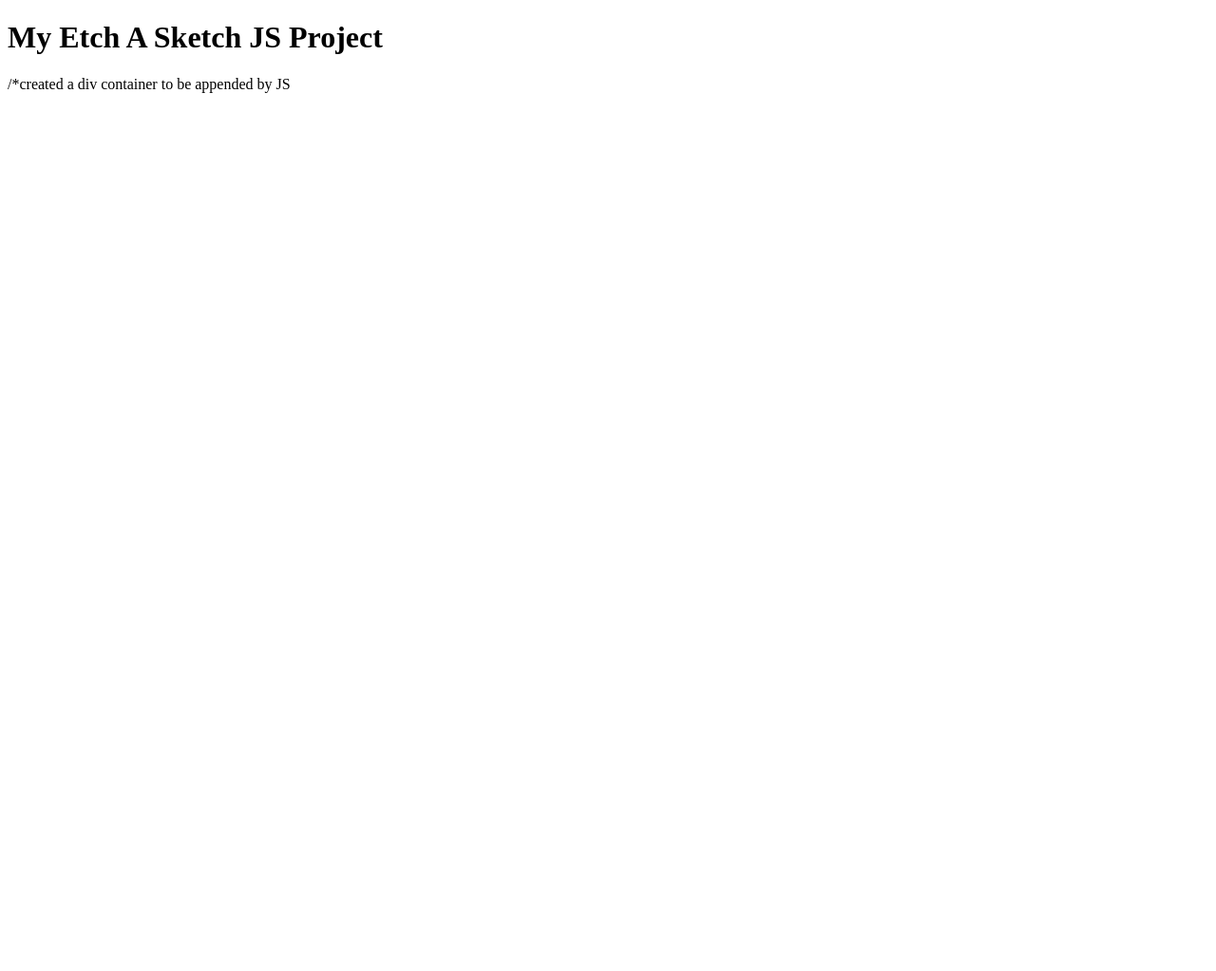
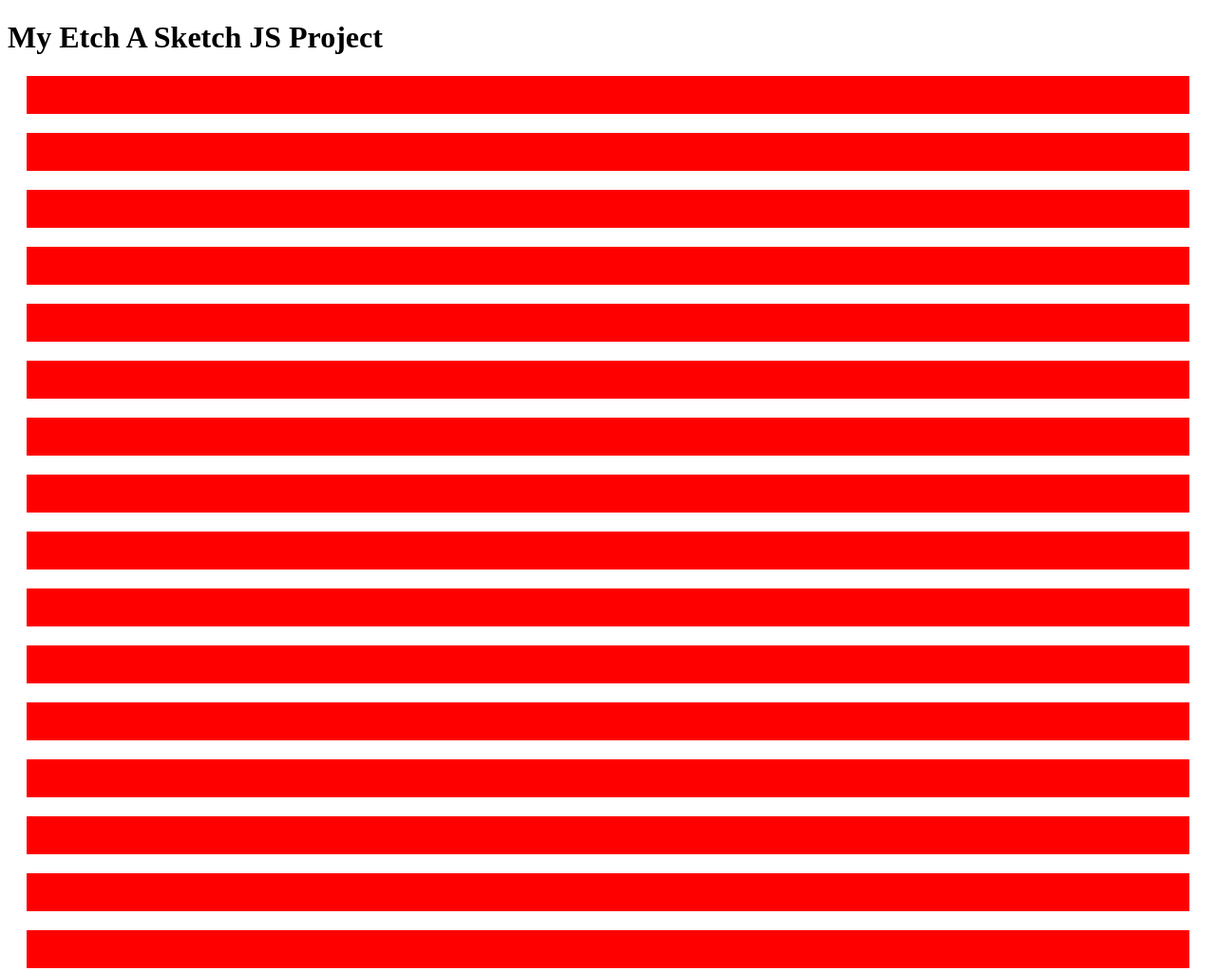
Before and after one commit to rokuruby/etchasketch, a plain HTML site: page index.html in a window 1280 px wide. Shown: the whole page at 95% size. Before the commit the page ends 800 px from the top, so only its background shows below. Drawn offline with Linux system fonts and the light colour scheme.

Commit message:
added code with a loop to create 16x16 rows and collumn

```diff
--- a/etchsketch.js
+++ b/etchsketch.js
@@ -2,10 +2,17 @@ console.log('test JS link!');
 
 //created a variable to select the div to be appended
 const container = document.querySelector('#container');
-//created a div to hold the etch a sketch
-const content = document.createElement('div');
-//content.classList.add('content');
-//content.textContent = "Hey I'm red!";
+//created a loop that creates 16 div containers
+for (let i = 0; i < 16; i++) { // outer loop to create the rows
+    const row = document.createElement('div'); // create a new div element for the row
+    row.classList.add('row'); // add a class to the row for styling purposes
 
-//append all into the main div container
-container.appendChild(content);
+    for (let j = 0; j < 16; j++) { // inner loop to create the columns
+      const col = document.createElement('div'); // create a new div element for the column
+      col.classList.add('col'); // add a class to the column for styling purposes
+      row.appendChild(col); // append the column to the row
+    }
+
+    container.appendChild(row); // append the row to the container
+  }
+// use CSS to style the div classes of row and col
--- a/index.html
+++ b/index.html
@@ -11,7 +11,7 @@
 <body>
     <h1>My Etch A Sketch JS Project</h1>
 
-    <div id="container"> /*created a div container to be appended by JS
+    <div id="container"> <!-- created a div container to be appended by JS -->
         <div class="content"></div>
     </div>
 
--- a/style.css
+++ b/style.css
@@ -0,0 +1,11 @@
+.row {
+    margin: 20px;
+  background-color: red;
+  display: flex;
+  }
+
+.col {
+    margin: 20px;
+    background-color: blue;
+    display: flex;
+  }
```
